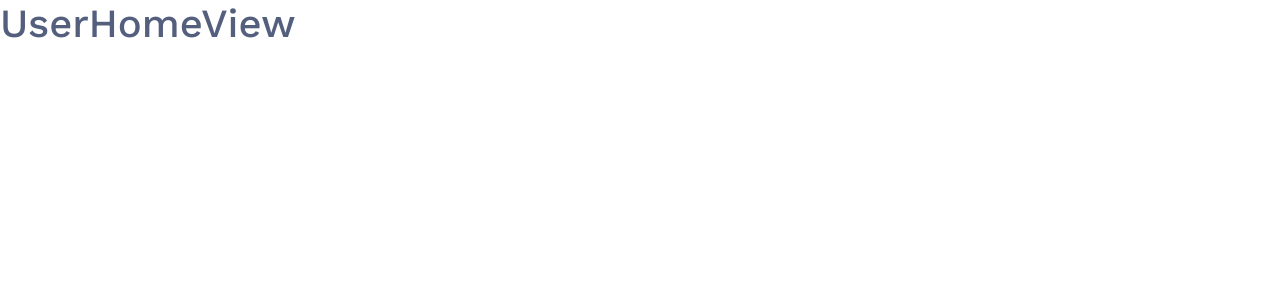
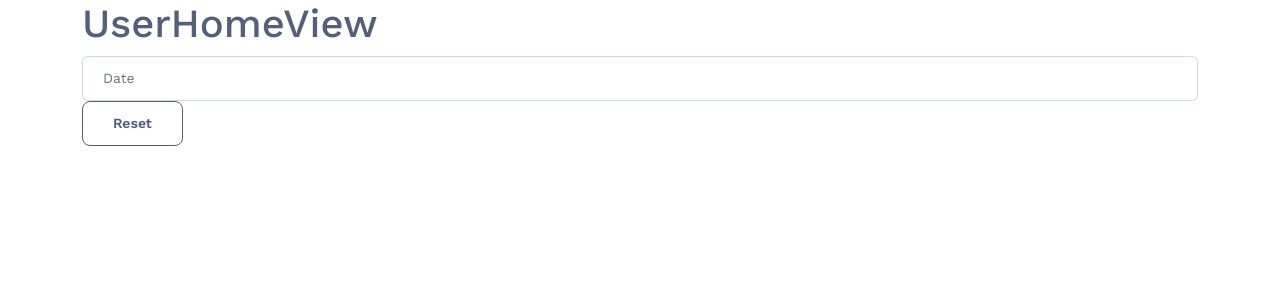
Before and after one commit to pin4eva/lendsqr-fe-test, a React (Create React App) app: page / in a window 1280 px wide. Shown: the top 300 px of the page. Built offline with nearby package versions, Linux system fonts and the light colour scheme.

Commit message:
customized buttons and input

```diff
--- a/src/app/user/views/user-home.view.tsx
+++ b/src/app/user/views/user-home.view.tsx
@@ -1,7 +1,9 @@
 const UserHomeView = () => {
   return (
-    <div>
+    <div className="container">
       <h1>UserHomeView</h1>
+      <input type="text" className="form-control" placeholder="Date" />
+      <button className="btn btn-outline-secondary">Reset</button>
     </div>
   );
 };
--- /dev/null
+++ b/src/global-styles/_helpers.scss
@@ -0,0 +1,22 @@
+// Font sizes
+.fs-12 {
+  font-size: 0.75rem;
+}
+
+.fs-14 {
+  font-size: 0.875rem;
+}
+
+.fs-16 {
+  font-size: 1rem;
+}
+
+
+.fs-18 {
+  font-size: 1.125rem;
+}
+
+
+.fs-24 {
+  font-size: 1.5rem;
+}
--- /dev/null
+++ b/src/global-styles/_resets.scss
@@ -0,0 +1,26 @@
+$button-padding-block: 0.6875rem;
+$button-padding-inline: 1.875rem;
+$radius: 8px;
+
+$input-padding-inline: 1.25rem;
+$input-padding-block: $button-padding-block;
+
+// buttons
+.btn {
+  padding: $button-padding-block $button-padding-inline;
+  font-weight: 600;
+  border-radius: $radius;
+  @extend .fs-14;
+}
+
+// inputs
+input,
+.form-control {
+  padding: $input-padding-block $input-padding-inline;
+  border: 1px solid $primary-faded;
+  @extend .fs-14;
+  font-weight: 400;
+}
+
+
+// card
--- a/src/global-styles/_variables.scss
+++ b/src/global-styles/_variables.scss
@@ -1,5 +1,7 @@
-$secondary: #39CDCC;
+$info: #39CDCC;
 $primary: #213F7D;
 $danger: #E4033B;
-$text: #545F7D;
+$secondary: #545F7D;
+$text: $secondary;
 $work-san: "Work Sans";
+$primary-faded: rgba($primary, 0.2)
--- a/src/global-styles/custom.scss
+++ b/src/global-styles/custom.scss
@@ -1 +1,3 @@
 @import "./variables";
+@import "./resets";
+@import "./helpers";
--- a/src/global-styles/index.scss
+++ b/src/global-styles/index.scss
@@ -14,4 +14,5 @@ html {
 body {
   font-family: $work-san;
   color: $text;
+  font-weight: 400;
 }
```
